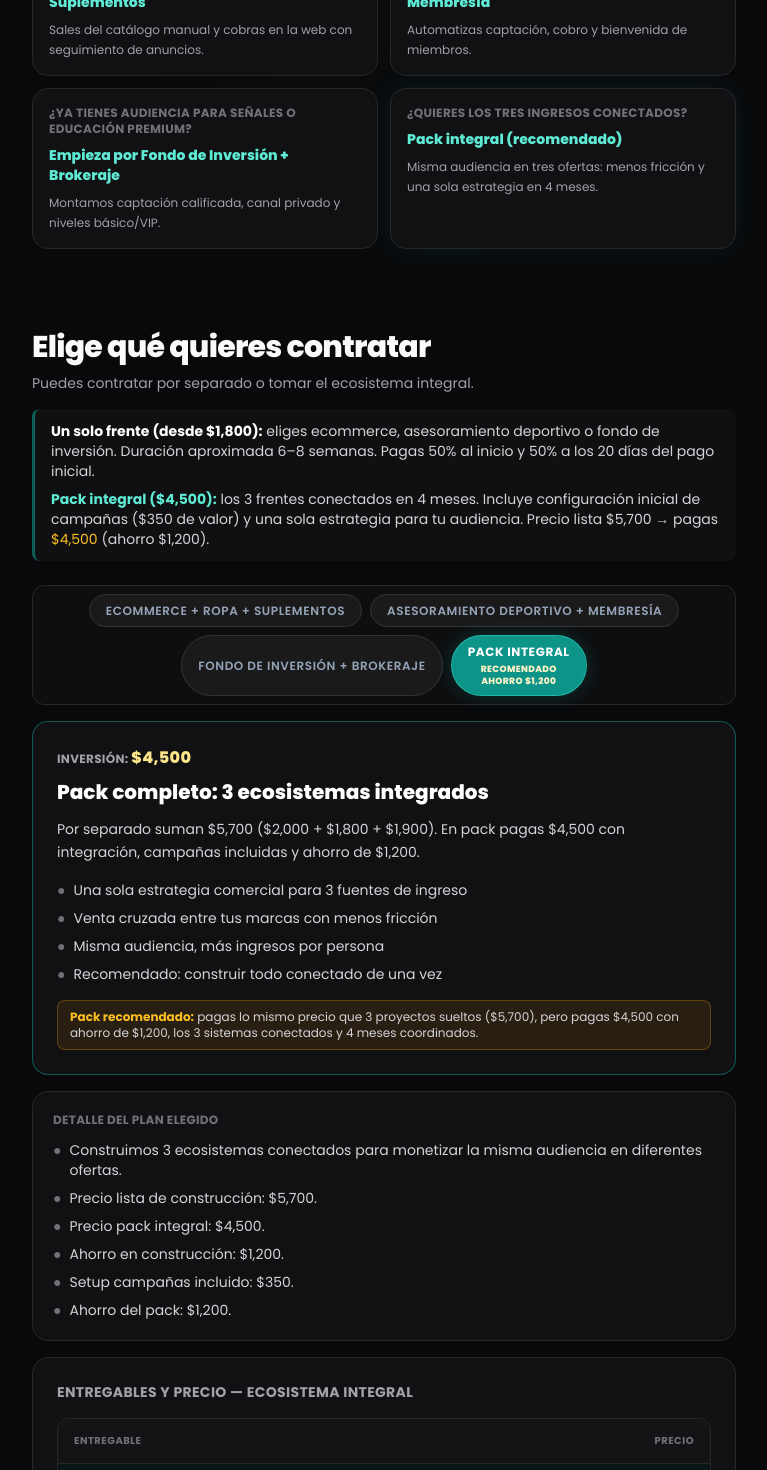
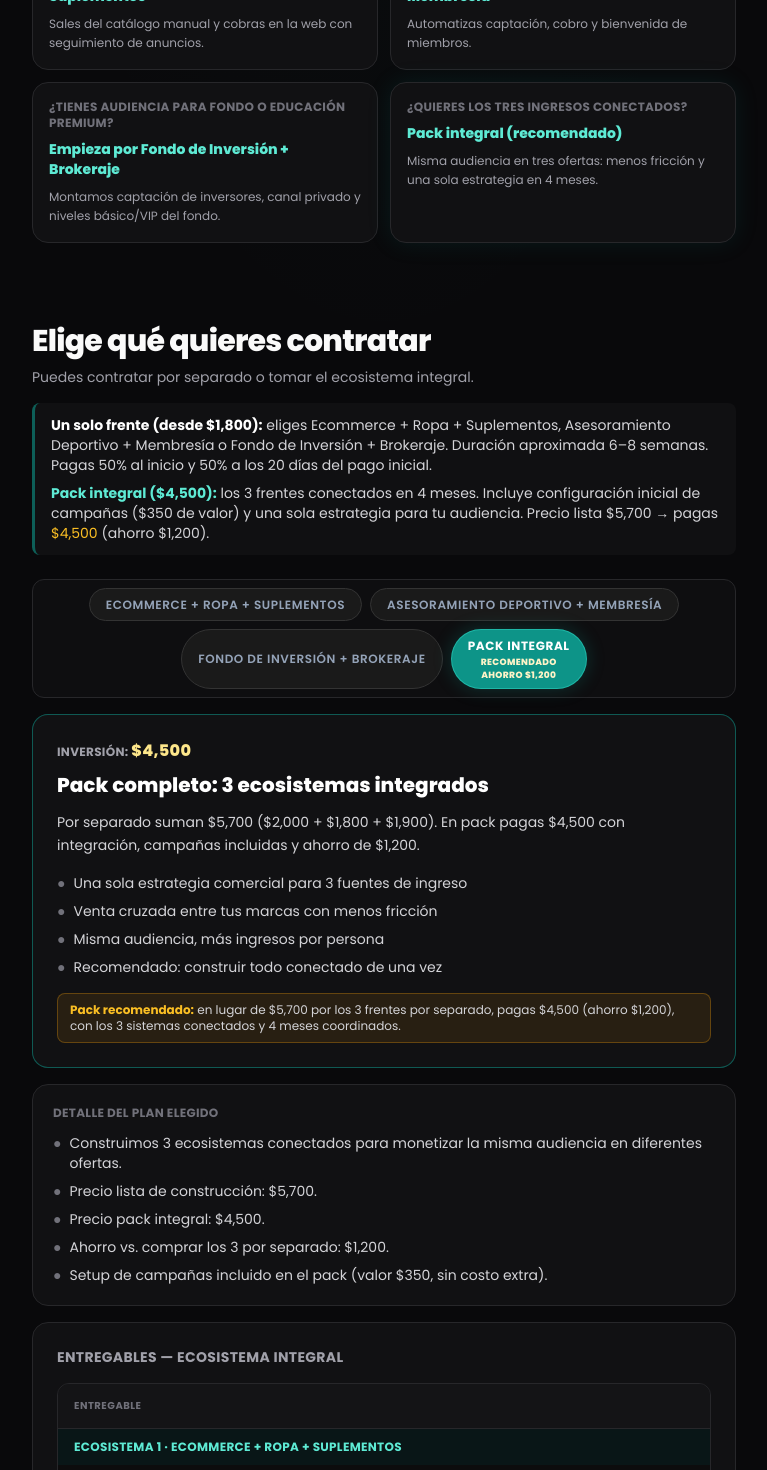
Before and after one commit to fluxasystems1-design/omboarding, a Next.js app: page /propuesta-ecosistema-digital in a window 1280 px wide. Shown: the part 1330-2800 px from the top of the page, without its empty margins (256-1023 px from the left). Built offline with nearby package versions, Linux system fonts and the light colour scheme.

Commit message:
actualizar nombres planes y precios propuesta Andrés

```diff
--- a/app/propuesta-ecosistema-digital/eco-ui.js
+++ b/app/propuesta-ecosistema-digital/eco-ui.js
@@ -107,8 +107,8 @@ export function PlanChangeHint() {
   return (
     <div className="eco-plan-hint mt-4 rounded-lg bg-zinc-900/50 px-4 py-3 text-sm text-zinc-300">
       <p>
-        <strong className="text-white">Un solo frente (desde $1,800):</strong> eliges ecommerce, asesoramiento deportivo
-        o fondo de inversión.
+        <strong className="text-white">Un solo frente (desde $1,800):</strong> eliges Ecommerce + Ropa + Suplementos,
+        Asesoramiento Deportivo + Membresía o Fondo de Inversión + Brokeraje.
         Duración aproximada 6–8 semanas. Pagas 50% al inicio y 50% a los 20 días del pago inicial.
       </p>
       <p className="mt-2">
@@ -123,10 +123,7 @@ export function PlanChangeHint() {
 export function Summary30Card() {
   return (
     <article className="propuesta-card eco-summary-30 mt-6 border-teal-500/30 p-5 sm:p-6">
-      <p className="alianza-eyebrow text-[10px] font-bold uppercase tracking-[0.2em]">
-        Resumen en 30 segundos
-      </p>
-      <ol className="mt-4 list-decimal space-y-2 pl-5 text-sm leading-relaxed text-zinc-200 sm:text-[15px]">
+      <ol className="list-decimal space-y-2 pl-5 text-sm leading-relaxed text-zinc-200 sm:text-[15px]">
         <li>
           <strong className="text-white">Tres frentes:</strong> Ecommerce + Ropa + Suplementos, Asesoramiento Deportivo +
           Membresía y Fondo de Inversión + Brokeraje — conectados a tu marca.
@@ -140,15 +137,15 @@ export function Summary30Card() {
           <strong className="text-white">Fluxa:</strong> construye páginas, cobros, automatizaciones y medición.
         </li>
         <li>
-          <strong className="text-white">Después del sí:</strong> pago inicial, checklist de accesos y arranque en la
-          semana 1.
+          <strong className="text-white">Pack recomendado:</strong> $4,500 por los 3 frentes (ahorro $1,200 vs. $5,700
+          por separado).
         </li>
       </ol>
     </article>
   );
 }
 
-export function TotalCostBox({ tab }) {
+export function TotalCostBox({ tab, investment, firstPayment }) {
   const isFull = tab === "full";
   return (
     <article className="eco-total-cost propuesta-card mt-6 p-5 sm:p-6">
@@ -175,12 +172,12 @@ export function TotalCostBox({ tab }) {
       ) : (
         <ul className="mt-4 space-y-3 text-sm text-zinc-300">
           <li className="flex justify-between gap-4 border-b border-zinc-800/80 pb-3">
-            <span>Inversión inicial (un ecosistema)</span>
-            <span className="alianza-money-value font-extrabold">desde $1,800</span>
+            <span>Inversión inicial (plan seleccionado)</span>
+            <span className="alianza-money-value font-extrabold">{investment}</span>
           </li>
           <li className="flex justify-between gap-4 border-b border-zinc-800/80 pb-3">
             <span>Primer pago para arrancar (50%)</span>
-            <span className="font-bold text-white">desde $900</span>
+            <span className="font-bold text-white">{firstPayment}</span>
           </li>
           <li className="flex justify-between gap-4 border-b border-zinc-800/80 pb-3">
             <span>Duración estimada</span>
@@ -214,10 +211,10 @@ export function PlanRecommendations() {
       desc: "Automatizas captación, cobro y bienvenida de miembros.",
     },
     {
-      title: "¿Ya tienes audiencia para señales o educación premium?",
+      title: "¿Tienes audiencia para fondo o educación premium?",
       rec: "Empieza por Fondo de Inversión + Brokeraje",
       tab: "eco3",
-      desc: "Montamos captación calificada, canal privado y niveles básico/VIP.",
+      desc: "Montamos captación de inversores, canal privado y niveles básico/VIP del fondo.",
       highlight: false,
     },
     {
@@ -267,8 +264,8 @@ export function SocialProofStrip() {
     <article className="propuesta-card mt-6 border-zinc-700/80 p-5 sm:p-6">
       <p className="alianza-eyebrow text-[10px] font-bold uppercase tracking-[0.18em]">Experiencia Fluxa</p>
       <p className="mt-3 text-sm leading-relaxed text-zinc-300">
-        Hemos montado sistemas de venta digital para creadores y marcas personales: tiendas en línea, membresías y
-        captación premium. Trabajamos detrás de escena;{" "}
+        Hemos montado ecommerce, membresías deportivas y frentes de inversión para creadores y marcas personales.
+        Trabajamos detrás de escena;{" "}
         <strong className="text-zinc-100">tú eres quien aparece frente a tu audiencia</strong>.
       </p>
     </article>
@@ -282,7 +279,6 @@ export function PackComparator() {
     ["Los 3 sistemas hablan entre sí", "No", "Sí — misma audiencia"],
     ["Una sola estrategia de crecimiento", "No", "Sí"],
     ["Tiempo total estimado", "3 proyectos por separado", "4 meses coordinados"],
-    ["Precio lista pack (referencia)", "—", "$5,700 → pagas $4,500"],
   ];
   return (
     <div className="propuesta-compare-table mt-4 overflow-x-auto rounded-xl border border-zinc-800 bg-black/30">
@@ -322,68 +318,51 @@ export function DeliverablesBlock({ tab, groups, single, tabFade, loading }) {
     return (
       <div className={panelClass}>
         <h3 className="text-sm font-bold uppercase tracking-wide text-zinc-400">
-          Entregables y precio — Ecosistema Integral
+          Entregables — Ecosistema integral
         </h3>
         <div className="mt-4 space-y-4 md:hidden">
           {groups.map((g) => (
             <div key={g.id} className="eco-deliverable-group space-y-2 pt-4 first:pt-0">
               <p className="text-[11px] font-bold uppercase tracking-wide text-teal-300">{g.label}</p>
-              {g.rows.map(([name, price], i) => (
+              {g.rows.map((name, i) => (
                 <article
                   key={name}
                   style={{ "--stagger-i": i }}
                   className="alianza-compare-row rounded-xl border border-zinc-800 bg-gradient-to-r from-zinc-900/70 to-zinc-950/70 p-3"
                 >
                   <p className="text-xs leading-relaxed text-zinc-300">{name}</p>
-                  <p className="mt-2 text-right text-sm font-extrabold text-teal-300">{price}</p>
                 </article>
               ))}
-              <p className="text-right text-xs font-bold text-zinc-400">
-                Subtotal {g.label.split("·")[0].trim()}:{" "}
-                <span className="alianza-money-value text-sm">{g.subtotal}</span>
-              </p>
             </div>
           ))}
-          <article className="rounded-xl border border-amber-500/30 bg-amber-500/10 p-3">
-            <p className="text-[11px] font-bold uppercase tracking-wide text-zinc-300">Subtotal combinado</p>
-            <p className="alianza-money-value mt-1 text-right text-lg font-extrabold">$2,090</p>
-          </article>
         </div>
         <div className="propuesta-compare-table mt-4 hidden overflow-x-auto rounded-xl border border-zinc-800 bg-black/30 md:block">
           <table className="w-full border-collapse text-sm">
             <thead>
               <tr className="border-b border-zinc-800 bg-zinc-900/70 text-left text-[10px] uppercase tracking-wider text-zinc-500">
                 <th className="px-3 py-3 sm:px-4">Entregable</th>
-                <th className="px-3 py-3 text-right sm:px-4">Precio</th>
               </tr>
             </thead>
             <tbody>
               {groups.map((g) => (
                 <Fragment key={g.id}>
                   <tr className="eco-deliverable-group bg-teal-950/30">
-                    <td colSpan={2} className="px-3 py-2.5 text-xs font-bold uppercase tracking-wide text-teal-300 sm:px-4">
-                      {g.label} · Subtotal {g.subtotal}
+                    <td className="px-3 py-2.5 text-xs font-bold uppercase tracking-wide text-teal-300 sm:px-4">
+                      {g.label}
                     </td>
                   </tr>
-                  {g.rows.map(([name, price], i) => (
+                  {g.rows.map((name, i) => (
                     <tr
                       key={name}
                       style={{ "--stagger-i": i }}
                       className="alianza-compare-row border-b border-zinc-800/80 transition-colors hover:bg-zinc-900/40"
                     >
                       <td className="px-3 py-2.5 text-zinc-300 sm:px-4">{name}</td>
-                      <td className="px-3 py-2.5 text-right font-semibold text-teal-300 sm:px-4">{price}</td>
                     </tr>
                   ))}
                 </Fragment>
               ))}
             </tbody>
-            <tfoot>
-              <tr className="border-t border-zinc-700 bg-amber-500/10">
-                <td className="px-3 py-3 font-bold text-zinc-200 sm:px-4">SUBTOTAL COMBINADO</td>
-                <td className="alianza-money-value px-3 py-3 text-right font-extrabold sm:px-4">$2,090</td>
-              </tr>
-            </tfoot>
           </table>
         </div>
         <p className="mt-3 text-xs text-zinc-400">
@@ -396,7 +375,7 @@ export function DeliverablesBlock({ tab, groups, single, tabFade, loading }) {
   return (
     <div className={panelClass}>
       <h3 className="text-sm font-bold uppercase tracking-wide text-zinc-400">
-        Entregables y precio — {single?.label ?? ""}
+        Entregables — {single?.label ?? ""}
       </h3>
       <div className="mt-4 space-y-2 md:hidden">
         {(single?.rows ?? []).map((name, i) => (
--- a/app/propuesta-ecosistema-digital/page.js
+++ b/app/propuesta-ecosistema-digital/page.js
@@ -43,6 +43,9 @@ const MOBILE_NAV = [
   { href: "#resumen", label: "Resumen" },
   { href: "#ventanas", label: "Plan" },
   { href: "#inversion", label: "Inversión" },
+  { href: "#pago", label: "Pago" },
+  { href: "#cronograma", label: "Cronograma" },
+  { href: "#faq", label: "FAQ" },
   { href: "#contacto", label: "Contacto" },
 ];
 
@@ -61,12 +64,11 @@ const TABS = [
     investment: "$2,000",
     desc: "Hoy vendes con un catálogo manual por mensajes. Eso limita tu volumen a tu tiempo disponible. Vamos a construir una tienda pensada para convertir visitas en pedidos.",
     items: [
-      "Tienda completa con diseño de tu marca",
-      "Página del producto ganador de suplementos",
-      "Cobro en línea integrado",
-      "Medición de campañas desde el inicio",
-      "Mensajería para cerrar ventas, no para armar catálogo",
-      "Sitio publicado en internet con acceso seguro",
+      "Tienda ecommerce con ropa y suplementos bajo tu marca",
+      "Landing del producto ganador de suplementos",
+      "Pasarela de pago y medición de campañas",
+      "WhatsApp para cerrar ventas, no para armar catálogo",
+      "Dominio, hosting y SSL publicados",
     ],
   },
   {
@@ -88,14 +90,14 @@ const TABS = [
     label: "Fondo de Inversión + Brokeraje",
     title: "Ecosistema 3: Fondo de Inversión + Brokeraje",
     investment: "$1,900",
-    desc: "Proyecto de mayor ticket y potencial. La prioridad es posicionamiento de autoridad y filtro de perfiles para cuidar calidad de ingreso.",
+    desc: "Proyecto de mayor ticket. Prioridad: autoridad, captación de inversores calificados y operación del fondo con compliance.",
     items: [
-      "Video de autoridad y confianza",
-      "Página de captación de perfiles calificados",
-      "Canal privado de señales",
-      "Membresía escalonada: básico y VIP",
-      "Página de resultados con prueba social",
-      "Registro de ingreso con aviso legal incluido",
+      "VSL de autoridad y posicionamiento premium",
+      "Landing de captación con filtro de leads calificados",
+      "Canal privado de inversores (Telegram o WhatsApp)",
+      "Membresía escalonada básico y VIP del fondo",
+      "Página de track record y prueba social",
+      "Onboarding con disclaimer legal incluido",
     ],
   },
   {
@@ -117,34 +119,34 @@ const TABS = [
 const DELIVERABLES = {
   eco1: {
     rows: [
-      "Configuración de tienda en línea",
-      "Diseño visual: tema, colores y marca",
+      "Setup tienda Shopify o WooCommerce",
+      "Diseño visual tema + colores + branding",
       "Carga de productos + fichas + fotos",
-      "Página del producto ganador (suplementos)",
-      "Integración de cobros en línea",
-      "Medición de campañas y conversiones",
-      "Botón de contacto para cerrar ventas",
-      "Publicación del sitio y acceso seguro",
+      "Landing producto ganador suplementos",
+      "Integración pasarela de pago",
+      "Configuración Meta Pixel + eventos",
+      "Integración WhatsApp botón de cierre",
+      "Configuración dominio + hosting + SSL",
     ],
   },
   eco2: {
     rows: [
-      "Video de ventas: estructura y diseño",
-      "Configuración de plataforma de membresía",
-      "Diseño de página de captación (membresía o reto)",
-      "Configuración de pagos y accesos automáticos",
-      "Página de bienvenida para nuevos miembros",
-      "Mensajes automáticos tras el pago",
+      "VSL estructura y diseño de ventas",
+      "Setup membresía Hotmart o Skool",
+      "Diseño landing page membresía o reto",
+      "Configuración pagos + accesos automáticos",
+      "Página de bienvenida + onboarding",
+      "Automatización WhatsApp o email post pago",
     ],
   },
   eco3: {
     rows: [
-      "Video de autoridad y posicionamiento premium",
-      "Página de captación y filtro de contactos calificados",
-      "Canal privado para señales",
-      "Página de resultados y prueba social",
-      "Membresía escalonada básico y VIP",
-      "Formulario de ingreso y aviso legal",
+      "VSL autoridad y posicionamiento premium",
+      "Landing captación + filtro leads calificados",
+      "Canal privado inversores Telegram o WhatsApp",
+      "Página track record + prueba social",
+      "Setup membresía escalonada básico y VIP",
+      "Formulario onboarding + disclaimer legal",
     ],
   },
 };
@@ -153,50 +155,24 @@ const DELIVERABLE_GROUPS = [
   {
     id: "eco1",
     label: "Ecosistema 1 · Ecommerce + Ropa + Suplementos",
-    subtotal: "$700",
-    rows: [
-      ["Configuración de tienda en línea", "$150"],
-      ["Diseño visual: tema, colores y marca", "$120"],
-      ["Carga de productos + fichas + fotos", "$80"],
-      ["Página del producto ganador (suplementos)", "$150"],
-      ["Integración de cobros en línea", "$60"],
-      ["Medición de campañas y conversiones", "$60"],
-      ["Botón de contacto para cerrar ventas", "$40"],
-      ["Publicación del sitio y acceso seguro", "$40"],
-    ],
+    rows: DELIVERABLES.eco1.rows,
   },
   {
     id: "eco2",
     label: "Ecosistema 2 · Asesoramiento Deportivo + Membresía",
-    subtotal: "$620",
-    rows: [
-      ["Video de ventas: estructura y diseño", "$150"],
-      ["Configuración de plataforma de membresía", "$120"],
-      ["Diseño de página de captación (membresía o reto)", "$130"],
-      ["Configuración de pagos y accesos automáticos", "$80"],
-      ["Página de bienvenida para nuevos miembros", "$60"],
-      ["Mensajes automáticos tras el pago", "$80"],
-    ],
+    rows: DELIVERABLES.eco2.rows,
   },
   {
     id: "eco3",
     label: "Ecosistema 3 · Fondo de Inversión + Brokeraje",
-    subtotal: "$770",
-    rows: [
-      ["Video de autoridad y posicionamiento premium", "$200"],
-      ["Página de captación y filtro de contactos calificados", "$120"],
-      ["Canal privado para señales", "$150"],
-      ["Página de resultados y prueba social", "$100"],
-      ["Membresía escalonada básico y VIP", "$120"],
-      ["Formulario de ingreso y aviso legal", "$80"],
-    ],
+    rows: DELIVERABLES.eco3.rows,
   },
 ];
 
 const PLAN_VIEWS = {
   eco1: {
     summary: [
-      "Construcción enfocada en tienda en línea, página de venta, cobros y medición.",
+      "Construcción enfocada en ecommerce, ropa, suplementos, cobros y medición.",
       "Inversión de construcción: $2,000.",
       "Puedes operar solo este ecosistema y escalar después al plan integral.",
       "Fluxa ejecuta la construcción; tú concentras contenido y cierre.",
@@ -225,7 +201,7 @@ const PLAN_VIEWS = {
   },
   eco2: {
     summary: [
-      "Construcción enfocada en captación y monetización de membresía deportiva.",
+      "Construcción enfocada en asesoramiento deportivo, captación y membresía.",
       "Inversión de construcción: $1,800.",
       "Incluye estructura de cobro y bienvenida automatizada de miembros.",
       "Tú concentras autoridad y ventas; Fluxa ejecuta el sistema.",
@@ -254,7 +230,7 @@ const PLAN_VIEWS = {
   },
   eco3: {
     summary: [
-      "Construcción enfocada en autoridad, captación calificada y operación de señales.",
+      "Construcción enfocada en autoridad, captación de inversores y operación del fondo.",
       "Inversión de construcción: $1,900.",
       "Incluye estructura de membresía escalonada y registro con aviso legal.",
       "Requiere validación legal de tu lado antes de salida comercial.",
@@ -271,12 +247,12 @@ const PLAN_VIEWS = {
     ],
     cronograma: [
       ["Semanas 1–4", "Video de ventas + página de captación + canal privado"],
-      ["Semanas 5–8", "Membresía escalonada, página de resultados y validación final"],
+      ["Semanas 5–8", "Niveles básico/VIP, track record y validación final"],
     ],
     acceptance: [
       [
         "Fondo de Inversión + Brokeraje",
-        "Entregado cuando captación, canal de señales, membresía y página de autoridad quedan activos y validados contigo.",
+        "Entregado cuando captación, canal privado de inversores, niveles del fondo y página de autoridad quedan activos y validados contigo.",
       ],
     ],
     showLegal: true,
@@ -286,13 +262,12 @@ const PLAN_VIEWS = {
       "Construimos 3 ecosistemas conectados para monetizar la misma audiencia en diferentes ofertas.",
       "Precio lista de construcción: $5,700.",
       "Precio pack integral: $4,500.",
-      "Ahorro en construcción: $1,200.",
-      "Setup campañas incluido: $350.",
-      "Ahorro del pack: $1,200.",
+      "Ahorro vs. comprar los 3 por separado: $1,200.",
+      "Setup de campañas incluido en el pack (valor $350, sin costo extra).",
     ],
     inversion: [
       ["Desarrollo completo de los 3 ecosistemas", "$4,500"],
-      ["Setup inicial de campañas publicitarias", "$350"],
+      ["Setup inicial de campañas (incluido en pack)", "Valor $350"],
       ["Precio lista construcción (referencia)", "$5,700"],
       ["Descuento aplicado por Pack Integral", "-$1,200"],
       ["Precio final Pack Integral", "$4,500"],
@@ -322,7 +297,7 @@ const PLAN_VIEWS = {
       ],
       [
         "Fondo de Inversión + Brokeraje",
-        "Entregado cuando captación, canal de señales, membresía y página de autoridad quedan activos y validados contigo.",
+        "Entregado cuando captación, canal privado de inversores, niveles del fondo y página de autoridad quedan activos y validados contigo.",
       ],
     ],
     showLegal: true,
@@ -332,7 +307,7 @@ const PLAN_VIEWS = {
 const SCOPE_INCLUDED = [
   "Diseño y desarrollo de páginas y sistemas de venta por ecosistema",
   "Integraciones técnicas: formularios, cobros en línea, medición y automatizaciones base",
-  "Configuración de plataformas de venta, membresía y canales privados según ecosistema",
+  "Configuración de ecommerce, membresía, fondo/brokeraje y canales privados según ecosistema",
   "Dos rondas de revisión incluidas por cada frente de trabajo",
 ];
 
@@ -362,7 +337,7 @@ const WHO_DOES_WHAT = [
   {
     who: "Fluxa",
     items: [
-      "Diseña y construye páginas, tienda y sistemas de cobro",
+      "Diseña y construye ecommerce, membresía, fondo y sistemas de cobro",
       "Conecta automatizaciones y medición de campañas",
       "Entrega todo listo para operar con el mínimo trabajo manual diario",
     ],
@@ -391,7 +366,7 @@ const FAQ_ITEMS = [
     a: "Transferencia internacional o método acordado por WhatsApp. Primer pago al inicio; el resto por calendario (20 y 40 días desde el pago inicial en el pack).",
   },
   {
-    q: "¿La parte de señales garantiza ganancias?",
+    q: "¿El fondo de inversión garantiza ganancias?",
     a: "No. Montamos la estructura comercial y operativa. No prometemos rentabilidad ni recomendamos inversiones.",
   },
   {
@@ -529,8 +504,8 @@ export default function PropuestaEcosistemaDigitalPage() {
           </h1>
           <p className="reveal-child mt-5 text-base leading-relaxed text-zinc-300 sm:text-lg" style={{ "--reveal-delay": 2 }}>
             Hoy tienes tres negocios que dependen de que tú estés activo para funcionar. Lo que vamos a construir es
-            diferente: un sistema donde la tienda vende sola, la membresía cobra sola y la comunidad crece sola. Tú
-            sigues siendo la cara. Nosotros ponemos la infraestructura.
+            diferente: ecommerce que vende solo, membresía que cobra sola y fondo que capta inversores con proceso
+            claro. Tú sigues siendo la cara. Nosotros ponemos la infraestructura.
           </p>
           <a href="#ventanas" className={`reveal-child alianza-cta-pulse mt-8 inline-flex px-6 py-3 text-sm ${CTA_BTN}`} style={{ "--reveal-delay": 3 }}>
             Ver propuesta completa
@@ -600,9 +575,8 @@ export default function PropuestaEcosistemaDigitalPage() {
           </ul>
           {active.featured ? (
             <p className="mt-4 rounded-lg border border-amber-500/30 bg-amber-500/10 px-3 py-2 text-xs text-zinc-300">
-              <strong className="alianza-money-label">Pack recomendado:</strong> pagas lo
-              mismo precio que 3 proyectos sueltos ($5,700), pero pagas $4,500 con ahorro de $1,200, los 3 sistemas
-              conectados y 4 meses coordinados.
+              <strong className="alianza-money-label">Pack recomendado:</strong> en lugar de $5,700 por los 3 frentes
+              por separado, pagas $4,500 (ahorro $1,200), con los 3 sistemas conectados y 4 meses coordinados.
             </p>
           ) : null}
         </div>
@@ -632,18 +606,6 @@ export default function PropuestaEcosistemaDigitalPage() {
         <div className={`propuesta-card alianza-tab-panel mt-4 p-4 sm:p-6 ${tabFade ? "alianza-tab-panel--enter" : "alianza-tab-panel--exit"} ${skeleton}`}>
           <h3 className="text-sm font-bold uppercase tracking-wide text-zinc-400">Comparación rápida</h3>
           <PackComparator />
-          <div className="mt-4 grid gap-3 text-sm sm:grid-cols-2">
-            <div className="alianza-card-hover rounded-lg border border-zinc-800 bg-zinc-900/40 p-3">
-              <p className="text-xs font-bold uppercase tracking-wide text-zinc-500">Contratando por separado</p>
-              <p className="mt-2 text-zinc-300">3 frentes aislados, sin conectar audiencia ni campañas.</p>
-            </div>
-            <div className="alianza-card-hover rounded-lg border border-teal-500/35 bg-teal-500/10 p-3">
-              <p className="text-xs font-bold uppercase tracking-wide text-teal-300">Pack integral</p>
-              <p className="mt-2 text-zinc-200">
-                Una sola estrategia: captar, vender y retener en los tres frentes del pack.
-              </p>
-            </div>
-          </div>
         </div>
       </PropuestaSection>
 
@@ -683,7 +645,11 @@ export default function PropuestaEcosistemaDigitalPage() {
             );
           })}
         </ul>
-        <TotalCostBox tab={tab} />
+        <TotalCostBox
+          tab={tab}
+          investment={active.investment}
+          firstPayment={planView.pago[0]?.[1] ?? ""}
+        />
       </PropuestaSection>
 
       <PropuestaSection id="pago" className="!max-w-3xl">
@@ -742,8 +708,8 @@ export default function PropuestaEcosistemaDigitalPage() {
         </p>
         <h3 className="mt-10 text-xl font-extrabold text-white">Por qué tiene sentido hacerlo todo junto</h3>
         <p className="mt-3 text-sm leading-relaxed text-zinc-300 sm:text-base">
-          Tus tres marcas comparten el mismo activo: tú. Tu audiencia de fitness puede comprar
-          suplementos y entrar a señales o membresía VIP. Si los tres sistemas están conectados, el esfuerzo
+          Tus tres marcas comparten el mismo activo: tú. Tu audiencia puede comprar en ecommerce, entrar a la
+          membresía deportiva o al fondo. Si los tres sistemas están conectados, el esfuerzo
           de atraer clientes se reparte entre tres ingresos. No es solo gastar en webs: es invertir en un
           negocio que trabaja en paralelo.
         </p>
@@ -804,9 +770,9 @@ export default function PropuestaEcosistemaDigitalPage() {
         <PropuestaSection className="!max-w-3xl">
           <h2 className="text-2xl font-extrabold tracking-tight sm:text-3xl">Nota legal y compliance</h2>
           <p className="mt-3 rounded-lg border border-amber-600/30 bg-amber-950/20 px-4 py-3 text-sm leading-relaxed text-zinc-300">
-            El sistema de señales y membresía VIP es operación comercial digital. Esta propuesta no es
-            asesoría financiera ni promesa de ganancias. Tú defines los mensajes con tu equipo legal; Fluxa monta
-            páginas, cobros y canal privado.
+            El frente de fondo de inversión y brokeraje es operación comercial digital. Esta propuesta no es asesoría
+            financiera ni promesa de ganancias. Tú defines los mensajes con tu equipo legal; Fluxa monta páginas, cobros
+            y canal privado de inversores.
           </p>
         </PropuestaSection>
       ) : null}
```
